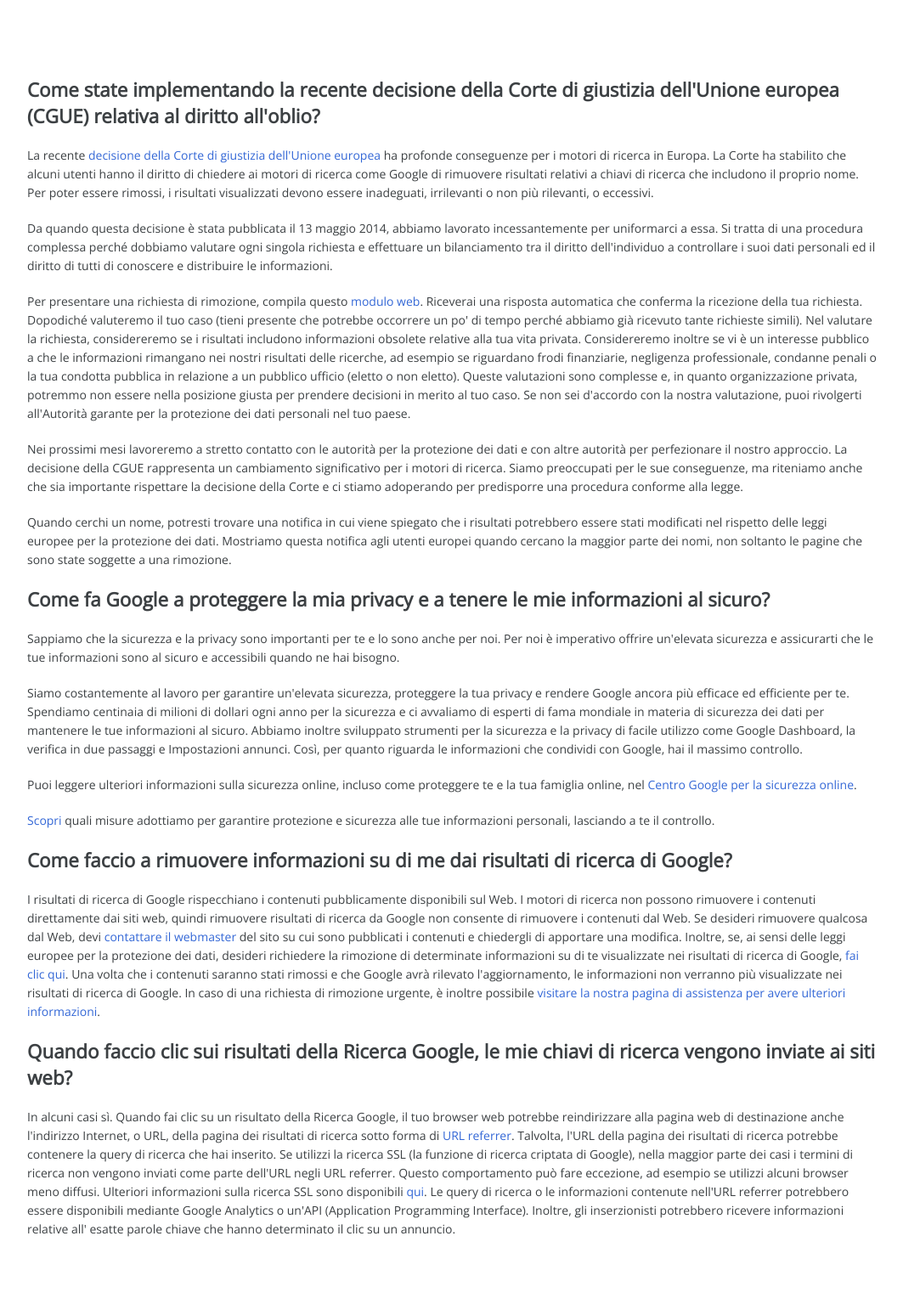
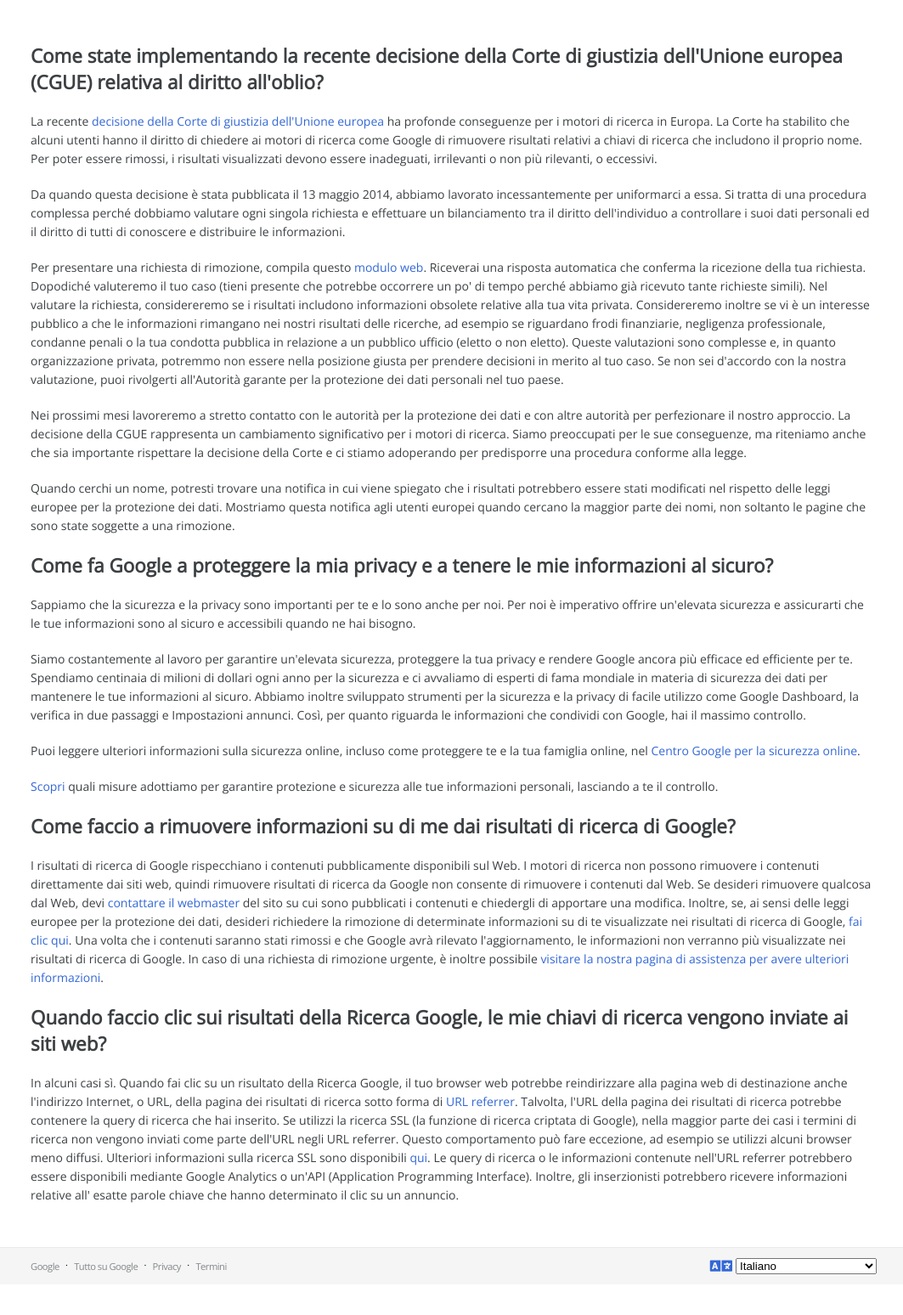
Before and after one commit to SavignanoFrancesco/php-google-faq, a PHP site: page / in a window 1280 px wide. Shown: the part 104-1652 px from the top of the page at 85% size, without its empty margins (108-1171 px from the left). After the commit the page ends 1604 px from the top, so only its background shows below. Run offline with PHP 8.4, Linux system fonts and the light colour scheme.

Commit message:
footer impostato

```diff
--- a/dist/app.css
+++ b/dist/app.css
@@ -5,19 +5,8 @@
 }
 
 .container {
-  max-width: 1200px;
+  max-width: 1000px;
   margin: 0 auto;
-}
-.container::after {
-  clear: both;
-  display: table;
-  content: "";
-}
-
-.clearfix::after {
-  clear: both;
-  display: table;
-  content: "";
 }
 
 ul {
@@ -115,6 +104,52 @@ p {
   border-bottom: 3px solid #3367d6;
 }
 
+#footer {
+  margin: 0;
+  padding: 4px 0;
+  background: rgba(60, 64, 67, 0.05);
+  border-top: 1px solid rgba(60, 64, 67, 0.06);
+}
+#footer .container {
+  display: flex;
+  flex-direction: row;
+  justify-content: space-between;
+  align-items: center;
+}
+#footer .container .left ul {
+  display: flex;
+  flex-direction: row;
+  justify-content: flex-start;
+  align-items: center;
+}
+#footer .container .left ul li {
+  display: inline-block;
+}
+#footer .container .left ul li a span {
+  display: inline-block;
+  font-size: 11.2px;
+  color: rgba(60, 64, 67, 0.6);
+  letter-spacing: -0.5px;
+}
+#footer .container .left ul i {
+  font-size: 1.4px;
+  margin: 4px;
+}
+#footer .container .right {
+  display: flex;
+  flex-direction: row;
+  justify-content: flex-end;
+  align-items: center;
+}
+#footer .container .right i {
+  color: #3367d6;
+  margin-right: 4px;
+  font-size: 21px;
+}
+#footer .container .right select {
+  padding-right: 100px;
+}
+
 #faq-section .container {
-  padding: 80px 96px;
+  padding: 40px 0;
 }
--- a/index.php
+++ b/index.php
@@ -138,6 +138,47 @@
             </div>
         </section>
 
+        <footer id="footer">
+            <div class="container">
+                <div class="left">
+                    <ul>
+                        <li>
+                            <a href="#">
+                                <span>Google</span>
+                            </a>
+                        </li>
+                        <i class="fas fa-circle"></i>
+                        <li>
+                            <a href="#">
+                                <span>Tutto su Google    </span>
+                            </a>
+                        </li>
+                        <i class="fas fa-circle"></i>
+                        <li>
+                            <a href="#">
+                                <span>Privacy</span>
+                            </a>
+                        </li>
+
+                        <i class="fas fa-circle"></i>
+
+                        <li>
+                            <a href="#">
+                                <span>Termini</span>
+                            </a>
+                        </li>
+                    </ul>
+                </div>
+                <div class="right">
+                    <i class="fas fa-language"></i>
+                    <select class="language" name="">
+                        <option value="italian">Italiano</option>
+                        <option value="english">English</option>
+                    </select>
+                </div>
+            </div>
+
+        </footer>
 
     </body>
 </html>
--- a/src/partials/_common.scss
+++ b/src/partials/_common.scss
@@ -5,18 +5,18 @@
 }
 
 .container{
-    max-width: 1200px;
+    max-width: 1000px;
     margin: 0 auto;
     // border: 1px solid black;
 
-    &::after {
-        @include clearfix;
-    }
+    // &::after {
+    //     @include clearfix;
+    // }
 }
 
-.clearfix::after{
-    @include clearfix;
-}
+// .clearfix::after{
+//     @include clearfix;
+// }
 
 ul{
     list-style-type: none;
--- a/src/partials/_content.scss
+++ b/src/partials/_content.scss
@@ -1,5 +1,5 @@
 #faq-section{
     .container{
-        padding: $section_padding ($section_padding * 1.2);
+        padding: $section_padding 0;
     }
 }
--- a/src/partials/_footer.scss
+++ b/src/partials/_footer.scss
@@ -0,0 +1,44 @@
+#footer{
+    margin: 0;
+    padding: $spacing * 0.2 0;
+    background: rgba($brand_secondary,0.05);
+    border-top: 1px solid rgba($brand_secondary,0.06);
+    .container{
+        // border: 1px solid black;
+        @include flex(row,space-between,center);
+        .left{
+            ul{
+                @include flex(row,flex-start,center);
+                li{
+                    // @include flex(row,center,center);
+                    display: inline-block;
+                    a{
+                        span{
+                            display: inline-block;
+                            font-size: $font-size * 0.8;
+                            color: rgba($brand_secondary, 0.6);
+                            letter-spacing: -0.5px;
+                        }
+
+                    }
+                }
+                i{
+                    font-size: $font-size * 0.1;
+                    margin: $spacing * 0.2;
+                }
+            }
+        }
+        .right{
+            // border: 1px solid black;
+            @include flex(row,flex-end,center);
+            i{
+                color: $brand_tertiary;
+                margin-right: $spacing * 0.2;
+                font-size: $font_size * 1.5;
+            }
+            select{
+                padding-right: $spacing * 5;
+            }
+        }
+    }
+}
--- a/src/partials/_variables.scss
+++ b/src/partials/_variables.scss
@@ -6,4 +6,4 @@ $font_family: 'Open Sans', sans-serif;
 $font_size: 14px;
 
 $spacing: 20px;
-$section_padding: 80px;
+$section_padding: 40px;
```
